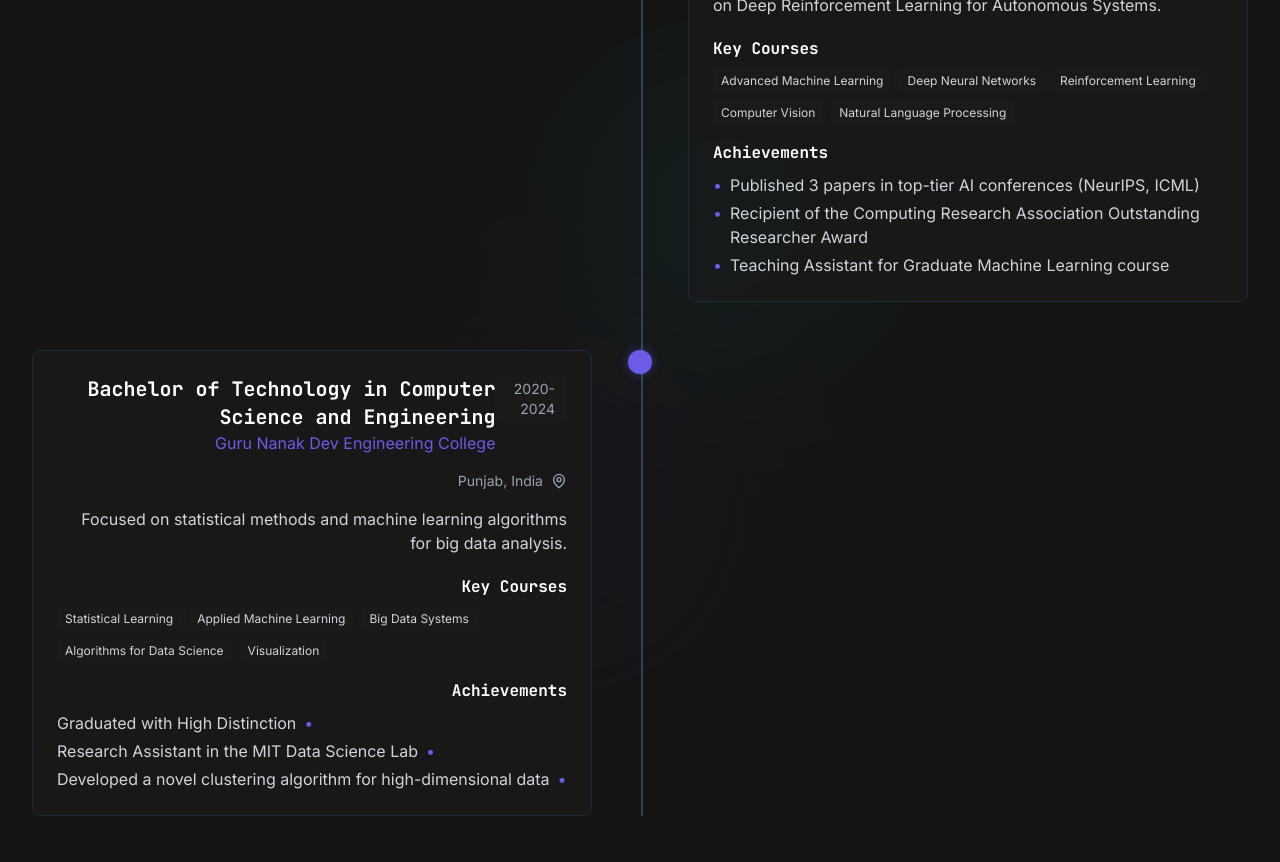
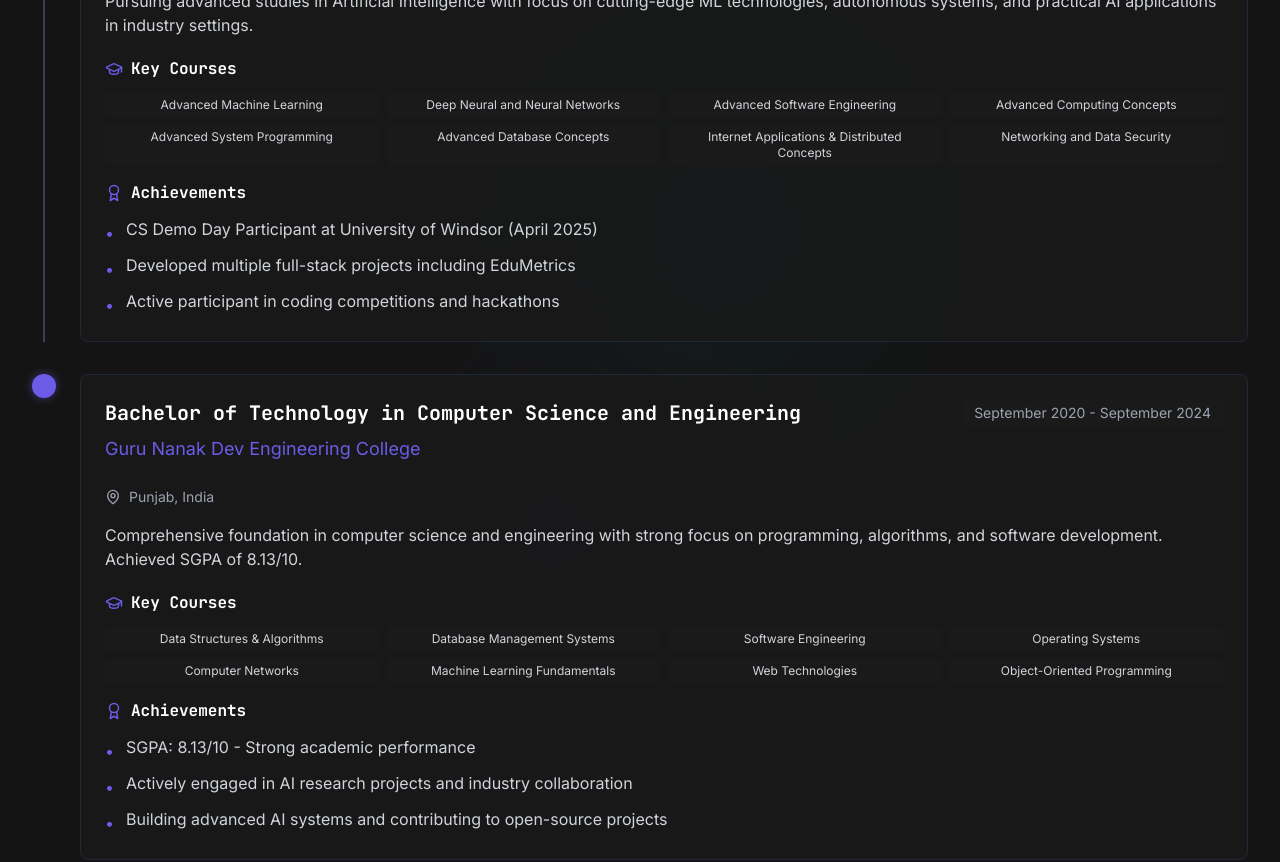
Before and after one commit to Keshav0375/Portfolio_Arri, a React (Vite) app: page / in a window 1280 px wide. Shown: the part 5780-6642 px from the top of the page. Built offline with nearby package versions, Linux system fonts and the light colour scheme.

Commit message:
education-update-17aug

```diff
--- a/src/components/sections/Education.tsx
+++ b/src/components/sections/Education.tsx
@@ -1,5 +1,5 @@
 import React from 'react';
-import { Calendar, MapPin, Award } from 'lucide-react';
+import { Calendar, MapPin, Award, GraduationCap } from 'lucide-react';
 import { education } from '../../data/education';
 
 const Education = () => {
@@ -13,58 +13,58 @@ const Education = () => {
       <div className="section-container relative z-10">
         <h2 className="section-title">Education</h2>
 
-        <div className="mt-12 relative">
-          {/* Vertical timeline line */}
-          <div className="absolute left-0 md:left-1/2 top-0 bottom-0 w-0.5 bg-gray-700 transform md:translate-x-px"></div>
-
+        <div className="mt-12 space-y-8">
           {education.map((edu, index) => (
             <div
               key={edu.id}
-              className={`relative mb-12 ${
-                index % 2 === 0 ? 'md:ml-auto md:pl-12 md:pr-0 md:text-left' : 'md:mr-auto md:pr-12 md:pl-0 md:text-right'
-              } pl-12 md:w-1/2 animate-slide-up`}
+              className="relative animate-slide-up"
               style={{ animationDelay: `${index * 0.2}s` }}
             >
-              {/* Timeline dot */}
+              {/* Left-aligned timeline with dot */}
+              <div className="flex">
+                <div className="flex flex-col items-center mr-6">
                   <div
-                className={`absolute top-0 w-6 h-6 rounded-full bg-primary left-0 md:left-auto ${
-                  index % 2 === 0 ? 'md:-left-3' : 'md:-right-3'
-                }`}
+                    className="w-6 h-6 rounded-full bg-primary flex-shrink-0"
                     style={{ boxShadow: '0 0 10px rgba(108, 92, 231, 0.5)' }}
                   ></div>
+                  {index < education.length - 1 && (
+                    <div className="w-0.5 h-full bg-gray-700 mt-2 min-h-[100px]"></div>
+                  )}
+                </div>
 
-              <div className="glass-card">
-                <div className="flex justify-between items-start mb-4">
-                  <div>
-                    <h3 className="text-xl font-semibold text-white">{edu.degree}</h3>
-                    <div className="text-primary">{edu.institution}</div>
+                <div className="glass-card flex-1">
+                  {/* Header */}
+                  <div className="flex flex-col sm:flex-row sm:justify-between sm:items-start mb-4">
+                    <div className="flex-1">
+                      <h3 className="text-xl font-semibold text-white mb-2">{edu.degree}</h3>
+                      <div className="text-primary text-lg mb-2">{edu.institution}</div>
                     </div>
-                  <div className="bg-dark-300 px-3 py-1 rounded text-gray-400 text-sm">
+                    <div className="bg-dark-300 px-3 py-1 rounded text-gray-400 text-sm mt-2 sm:mt-0 self-start">
                       {edu.period}
                     </div>
                   </div>
 
-                <div className={`flex items-center text-gray-400 text-sm mb-4 ${
-                  index % 2 !== 0 ? 'md:justify-end' : ''
-                }`}>
-                  <MapPin size={16} className={index % 2 !== 0 ? 'md:order-2 md:ml-2' : 'mr-2'} />
+                  {/* Location */}
+                  <div className="flex items-center text-gray-400 text-sm mb-4">
+                    <MapPin size={16} className="mr-2" />
                     <span>{edu.location}</span>
                   </div>
 
+                  {/* Description */}
                   <p className="text-gray-300 mb-5">{edu.description}</p>
 
+                  {/* Courses */}
                   {edu.courses && (
                     <div className="mb-4">
-                    <h4 className={`text-white font-semibold mb-2 ${
-                      index % 2 !== 0 ? 'md:text-right' : ''
-                    }`}>
+                      <h4 className="text-white font-semibold mb-3 flex items-center">
+                        <GraduationCap size={18} className="mr-2 text-primary" />
                         Key Courses
                       </h4>
-                    <div className="flex flex-wrap gap-2">
+                      <div className="grid grid-cols-2 sm:grid-cols-3 lg:grid-cols-4 gap-2">
                         {edu.courses.map((course, idx) => (
                           <span
                             key={idx}
-                          className="bg-dark-300 px-2 py-1 rounded text-gray-300 text-xs"
+                            className="bg-dark-300 px-3 py-1 rounded text-gray-300 text-xs text-center"
                           >
                             {course}
                           </span>
@@ -73,29 +73,18 @@ const Education = () => {
                     </div>
                   )}
 
+                  {/* Achievements */}
                   {edu.achievements && (
                     <div>
-                    <h4 className={`text-white font-semibold mb-2 ${
-                      index % 2 !== 0 ? 'md:text-right' : ''
-                    }`}>
+                      <h4 className="text-white font-semibold mb-3 flex items-center">
+                        <Award size={18} className="mr-2 text-primary" />
                         Achievements
                       </h4>
-                    <ul className={`space-y-1 ${
-                      index % 2 !== 0 ? 'md:text-right' : ''
-                    }`}>
+                      <ul className="space-y-2">
                         {edu.achievements.map((achievement, idx) => (
                           <li key={idx} className="flex items-start">
-                          <span className={`text-primary mr-2 ${
-                            index % 2 !== 0 ? 'md:hidden' : ''
-                          }`}>
-                            •
-                          </span>
+                            <span className="text-primary mr-3 mt-1 flex-shrink-0">•</span>
                             <span className="text-gray-300">{achievement}</span>
-                          <span className={`text-primary ml-2 ${
-                            index % 2 !== 0 ? 'md:inline-block' : 'hidden'
-                          }`}>
-                            •
-                          </span>
                           </li>
                         ))}
                       </ul>
@@ -103,9 +92,11 @@ const Education = () => {
                   )}
                 </div>
               </div>
+            </div>
           ))}
         </div>
 
+        {/* Bottom section */}
         <div className="mt-16 text-center">
           <div className="glass-card inline-block">
             <div className="flex flex-col sm:flex-row items-center">
--- a/src/data/education.ts
+++ b/src/data/education.ts
@@ -12,22 +12,25 @@ interface Education {
 export const education: Education[] = [
   {
     id: 1,
-    degree: "Master of Applied Computing",
+    degree: "Master of Applied Computing (Specialization: Artificial Intelligence)",
     institution: "University of Windsor",
     location: "Windsor, Ontario",
-    period: "2025-2026",
-    description: "Specialized in Machine Learning and Artificial Intelligence. Thesis on Deep Reinforcement Learning for Autonomous Systems.",
+    period: "January 2025 - Present",
+    description: "Pursuing advanced studies in Artificial Intelligence with focus on cutting-edge ML technologies, autonomous systems, and practical AI applications in industry settings.",
     courses: [
       "Advanced Machine Learning",
-      "Deep Neural Networks",
-      "Reinforcement Learning",
-      "Computer Vision",
-      "Natural Language Processing"
+      "Deep Neural and Neural Networks",
+      "Advanced Software Engineering",
+      "Advanced Computing Concepts",
+      "Advanced System Programming",
+      "Advanced Database Concepts",
+      "Internet Applications & Distributed Concepts",
+      "Networking and Data Security"
     ],
     achievements: [
-      "Published 3 papers in top-tier AI conferences (NeurIPS, ICML)",
-      "Recipient of the Computing Research Association Outstanding Researcher Award",
-      "Teaching Assistant for Graduate Machine Learning course"
+      "CS Demo Day Participant at University of Windsor (April 2025)",
+      "Developed multiple full-stack projects including EduMetrics",
+      "Active participant in coding competitions and hackathons"
     ]
   },
   {
@@ -35,19 +38,23 @@ export const education: Education[] = [
     degree: "Bachelor of Technology in Computer Science and Engineering",
     institution: "Guru Nanak Dev Engineering College",
     location: "Punjab, India",
-    period: "2020-2024",
-    description: "Focused on statistical methods and machine learning algorithms for big data analysis.",
+    period: "September 2020 - September 2024",
+    description: "Comprehensive foundation in computer science and engineering with strong focus on programming, algorithms, and software development. Achieved SGPA of 8.13/10.",
     courses: [
-      "Statistical Learning",
-      "Applied Machine Learning",
-      "Big Data Systems",
-      "Algorithms for Data Science",
-      "Visualization"
+      "Data Structures & Algorithms",
+      "Database Management Systems",
+      "Software Engineering",
+      "Operating Systems",
+      "Computer Networks",
+      "Machine Learning Fundamentals",
+      "Web Technologies",
+      "Object-Oriented Programming"
     ],
     achievements: [
-      "Graduated with High Distinction",
-      "Research Assistant in the MIT Data Science Lab",
-      "Developed a novel clustering algorithm for high-dimensional data"
+      "SGPA: 8.13/10 - Strong academic performance",
+      "Actively engaged in AI research projects and industry collaboration",
+      "Building advanced AI systems and contributing to open-source projects"
+
     ]
   }
 ];
```
Lines whose indentation alone changed are shown as unchanged.
